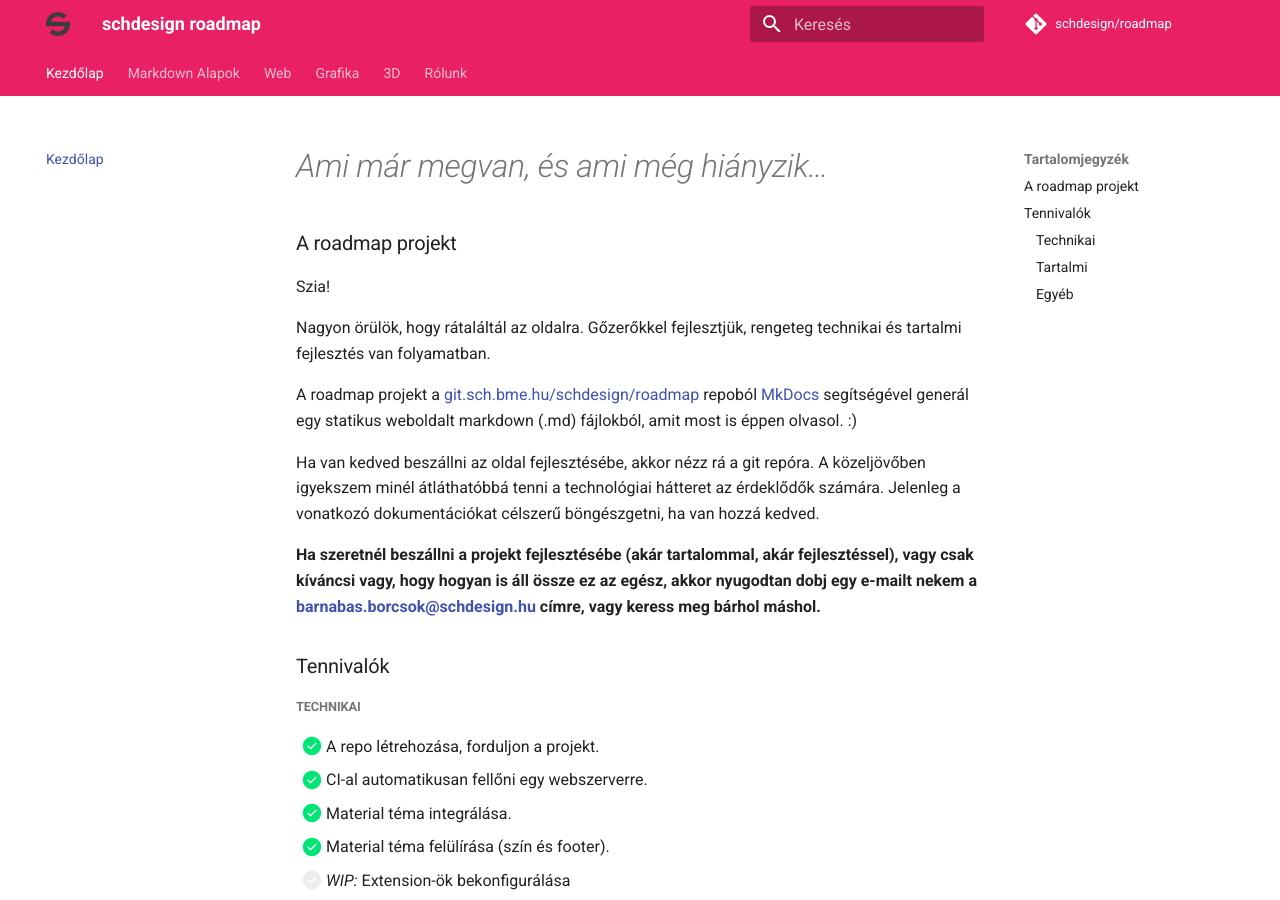
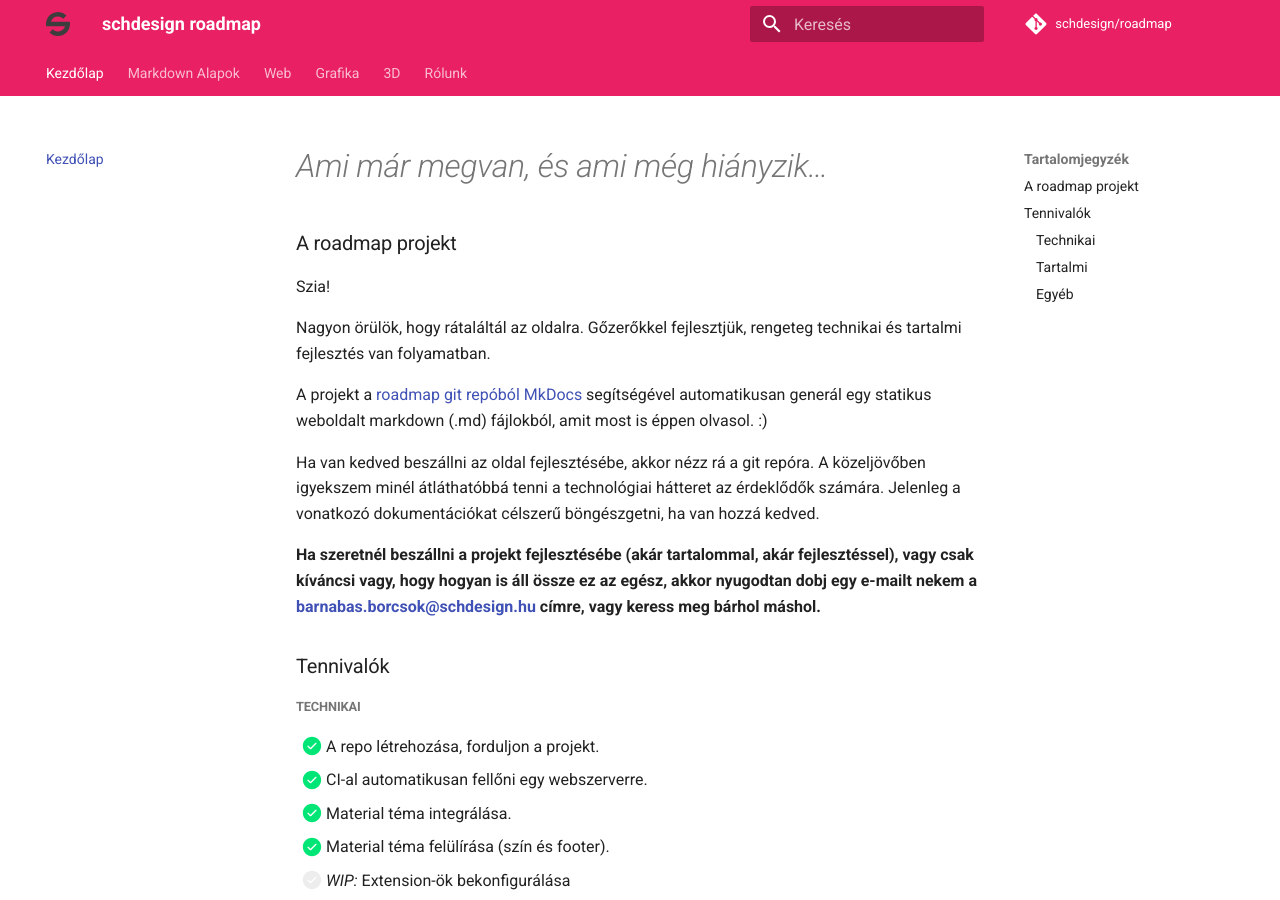
Before and after one commit to simonyiszk/schdesign-roadmap, an MkDocs documentation site: the page built from docs/index.md, in a window 1280 px wide and 900 px high. Built offline with MkDocs 1.6.1 and Material for MkDocs 9.7.7, drawn with Linux system fonts in a browser that asks for light colours.

Commit message:
Kezdőoldalon található linkek fixálva.

```diff
--- a/docs/index.md
+++ b/docs/index.md
@@ -6,8 +6,7 @@
 
 Nagyon örülök, hogy rátaláltál az oldalra. Gőzerőkkel fejlesztjük, rengeteg technikai és tartalmi fejlesztés van folyamatban.
 
-A roadmap projekt a [git.sch.bme.hu/schdesign/roadmap](git.sch.bme.hu/schdesign/roadmap) repoból [MkDocs](mkdocs.org) segítségével generál egy statikus
-weboldalt markdown (.md) fájlokból, amit most is éppen olvasol. :)
+A projekt a [roadmap git repóból](http://git.sch.bme.hu/schdesign/roadmap) [MkDocs](http://mkdocs.org) segítségével automatikusan generál egy statikus weboldalt markdown (.md) fájlokból, amit most is éppen olvasol. :)
 
 Ha van kedved beszállni az oldal fejlesztésébe, akkor nézz rá a git repóra.
 A közeljövőben igyekszem minél átláthatóbbá tenni a technológiai hátteret az érdeklődők számára. Jelenleg a vonatkozó dokumentációkat célszerű böngészgetni, ha van hozzá kedved.
```
